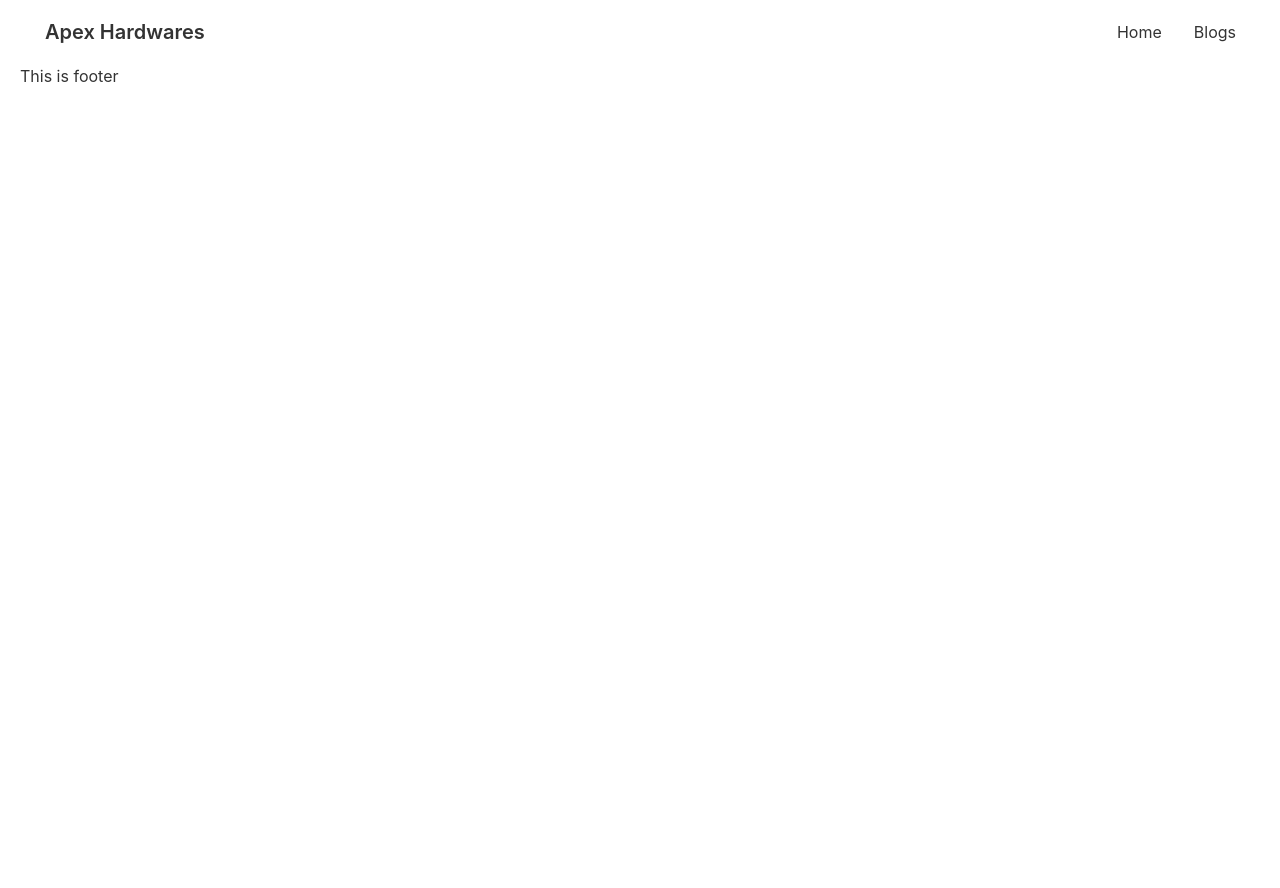
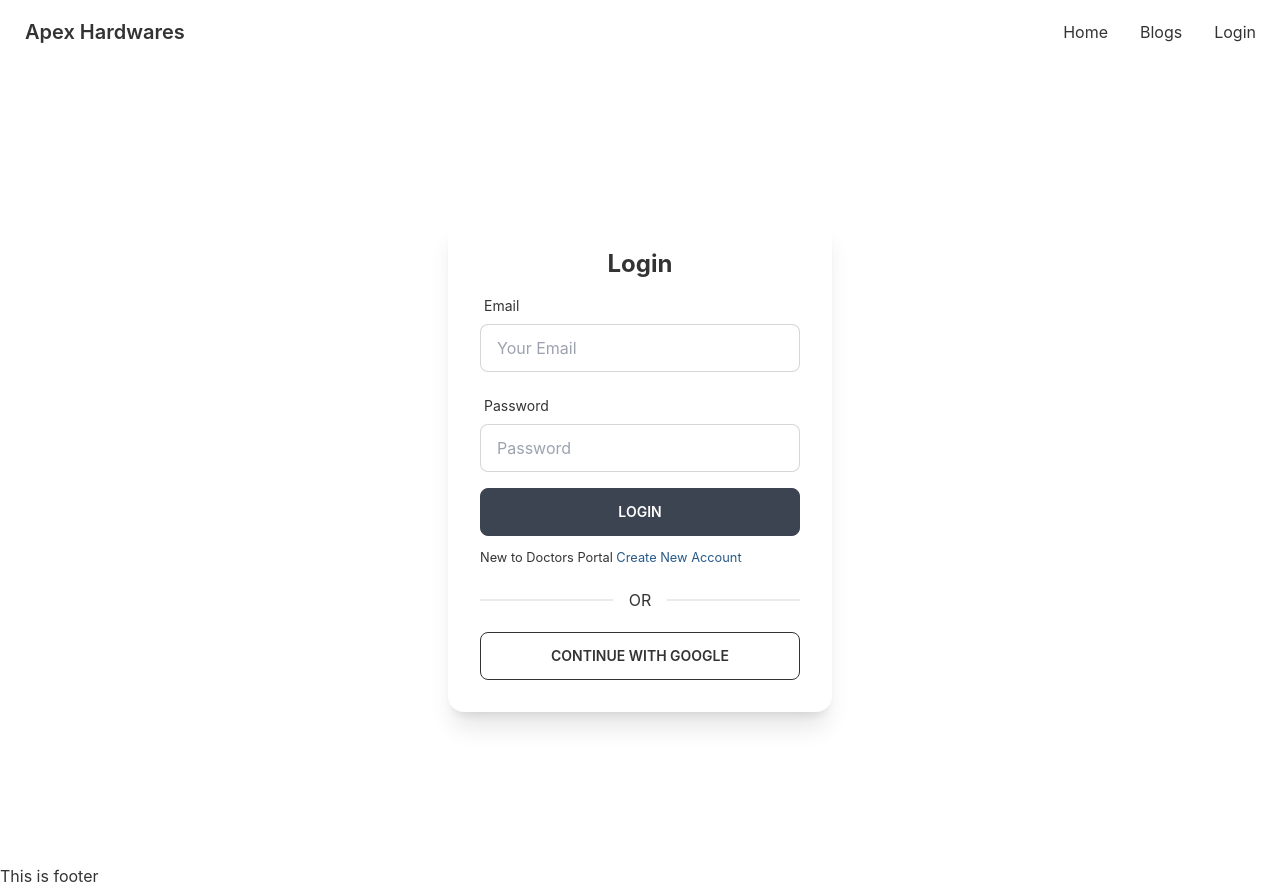
Before and after one commit to saifabrar17/apex-hardwares-mern, a React (Create React App) app: page /login in a window 1280 px wide. Before the commit the page ends 800 px from the top, so only its background shows below. Built offline with nearby package versions, Linux system fonts and the light colour scheme; no server answers.

Commit message:
firebase install and testing

```diff
--- a/package.json
+++ b/package.json
@@ -7,8 +7,11 @@
     "@testing-library/react": "^13.2.0",
     "@testing-library/user-event": "^13.5.0",
     "daisyui": "^2.15.0",
+    "firebase": "^9.8.1",
     "react": "^18.1.0",
     "react-dom": "^18.1.0",
+    "react-firebase-hooks": "^5.0.3",
+    "react-hook-form": "^7.31.2",
     "react-router-dom": "^6.3.0",
     "react-scripts": "5.0.1",
     "web-vitals": "^2.1.4"
--- a/src/App.js
+++ b/src/App.js
@@ -10,7 +10,7 @@
 
 function App() {
   return (
-    <div className='mx-5'>
+    <div>
       <Navbar></Navbar>
       <Routes>
         <Route path='/' element={<HomePage></HomePage>}></Route>
--- a/src/Pages/Shared/Navbar/Navbar.js
+++ b/src/Pages/Shared/Navbar/Navbar.js
@@ -1,18 +1,26 @@
+import { signOut } from 'firebase/auth';
 import React from 'react';
+import { useAuthState } from 'react-firebase-hooks/auth';
 import { Link } from 'react-router-dom';
+import auth from '../../../firebase.init';
 
 const Navbar = () => {
 
+    const [user] = useAuthState(auth);
 
+    const logout = () => {
+        signOut(auth);
+    };
     //MENU IN ONE VARIABLE
     const menuItems = <>
         <li><Link to='/'>Home</Link></li>
         <li><Link to='/blogs'>Blogs</Link></li>
 
-        {/* {
-        user && <li><Link to='/dashboard'>Dashboard</Link></li>
-    }
-    <li>{user ? <button className="btn btn-ghost" onClick={logout} >Sign Out</button> : <Link to="/login">Login</Link>}</li> */}
+
+        {
+            user && <li><Link to='/dashboard'>Dashboard</Link></li>
+        }
+        <li>{user ? <button className="btn btn-ghost" onClick={logout} >Sign Out</button> : <Link to="/login">Login</Link>}</li>
     </>
 
 
--- a/src/Pages/UserAuthorization/Login.js
+++ b/src/Pages/UserAuthorization/Login.js
@@ -1,10 +1,111 @@
-import React from 'react';
+import React, { useEffect } from 'react';
+import { useSignInWithEmailAndPassword, useSignInWithGoogle } from 'react-firebase-hooks/auth';
+import { useForm } from "react-hook-form";
+// import Loading from '../Shared/Loading';
+import { Link, useNavigate, useLocation } from 'react-router-dom';
+import auth from '../../firebase.init';
+
+
 
 const Login = () => {
+    const [signInWithGoogle, gUser, gLoading, gError] = useSignInWithGoogle(auth);
+    const { register, formState: { errors }, handleSubmit } = useForm();
+    const [
+        signInWithEmailAndPassword,
+        user,
+        loading,
+        error,
+    ] = useSignInWithEmailAndPassword(auth);
+
+
+
+    let signInError;
+    const navigate = useNavigate();
+    const location = useLocation();
+    let from = location.state?.from?.pathname || "/";
+
+
+
+    if (loading || gLoading) {
+        // return <Loading></Loading>
+    }
+
+    if (error || gError) {
+        signInError = <p className='text-red-500'><small>{error?.message || gError?.message}</small></p>
+    }
+
+    const onSubmit = data => {
+        signInWithEmailAndPassword(data.email, data.password);
+    }
+
     return (
-        <div>
+        <div className='flex h-screen justify-center items-center'>
+            <div className="card w-96 bg-base-100 shadow-xl">
+                <div className="card-body">
+                    <h2 className="text-center text-2xl font-bold">Login</h2>
+                    <form onSubmit={handleSubmit(onSubmit)}>
 
-        </div>
+                        <div className="form-control w-full max-w-xs">
+                            <label className="label">
+                                <span className="label-text">Email</span>
+                            </label>
+                            <input
+                                type="email"
+                                placeholder="Your Email"
+                                className="input input-bordered w-full max-w-xs"
+                                {...register("email", {
+                                    required: {
+                                        value: true,
+                                        message: 'Email is Required'
+                                    },
+                                    pattern: {
+                                        value: /[a-z0-9]+@[a-z]+\.[a-z]{2,3}/,
+                                        message: 'Provide a valid Email'
+                                    }
+                                })}
+                            />
+                            <label className="label">
+                                {errors.email?.type === 'required' && <span className="label-text-alt text-red-500">{errors.email.message}</span>}
+                                {errors.email?.type === 'pattern' && <span className="label-text-alt text-red-500">{errors.email.message}</span>}
+                            </label>
+                        </div>
+                        <div className="form-control w-full max-w-xs">
+                            <label className="label">
+                                <span className="label-text">Password</span>
+                            </label>
+                            <input
+                                type="password"
+                                placeholder="Password"
+                                className="input input-bordered w-full max-w-xs"
+                                {...register("password", {
+                                    required: {
+                                        value: true,
+                                        message: 'Password is Required'
+                                    },
+                                    minLength: {
+                                        value: 6,
+                                        message: 'Must be 6 characters or longer'
+                                    }
+                                })}
+                            />
+                            <label className="label">
+                                {errors.password?.type === 'required' && <span className="label-text-alt text-red-500">{errors.password.message}</span>}
+                                {errors.password?.type === 'minLength' && <span className="label-text-alt text-red-500">{errors.password.message}</span>}
+                            </label>
+                        </div>
+
+                        {signInError}
+                        <input className='btn w-full max-w-xs text-white' type="submit" value="Login" />
+                    </form>
+                    <p><small>New to Doctors Portal <Link className='text-primary' to="/signup">Create New Account</Link></small></p>
+                    <div className="divider">OR</div>
+                    <button
+                        onClick={() => signInWithGoogle()}
+                        className="btn btn-outline"
+                    >Continue with Google</button>
+                </div>
+            </div>
+        </div >
     );
 };
 
--- /dev/null
+++ b/src/firebase.init.js
@@ -0,0 +1,20 @@
+import { initializeApp } from "firebase/app";
+import { getAuth } from "firebase/auth";
+
+const firebaseConfig = {
+    apiKey: process.env.REACT_APP_apiKey,
+    authDomain: process.env.REACT_APP_authDomain,
+    projectId: process.env.REACT_APP_projectId,
+    storageBucket: process.env.REACT_APP_storageBucket,
+    messagingSenderId: process.env.REACT_APP_messagingSenderId,
+    appId: process.env.REACT_APP_appId,
+
+};
+console.log(process.env.REACT_APP_apiKey);
+
+// Initialize Firebase
+const app = initializeApp(firebaseConfig);
+
+const auth = getAuth(app);
+
+export default auth;
--- a/tailwind.config.js
+++ b/tailwind.config.js
@@ -7,7 +7,7 @@
     themes: [
       {
         mytheme: {
-          primary: "#a991f7",
+          primary: "#275988",
           secondary: "#f6d860",
           accent: "#37cdbe",
           neutral: "#3d4451",
```
Also changed, not shown: 1 other file (tests, documents, lock files or other folders).
